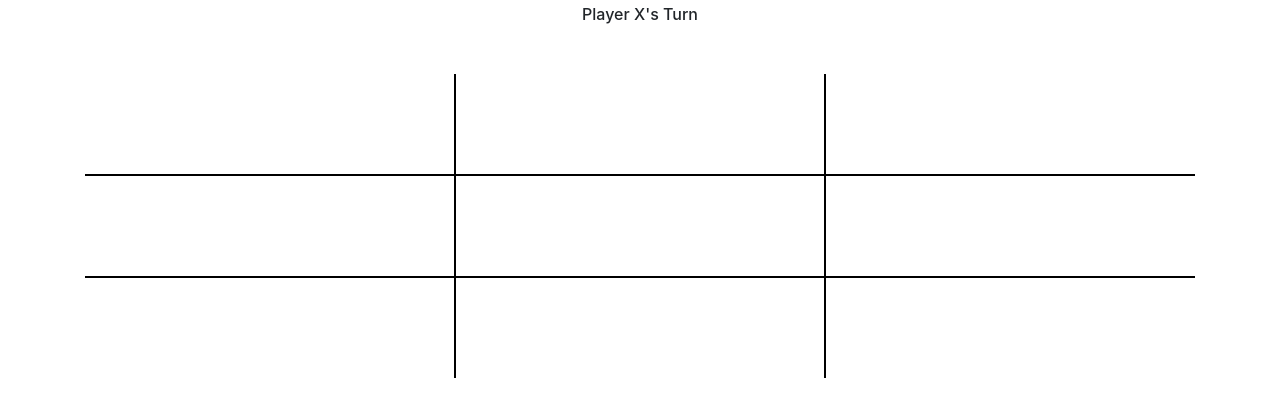
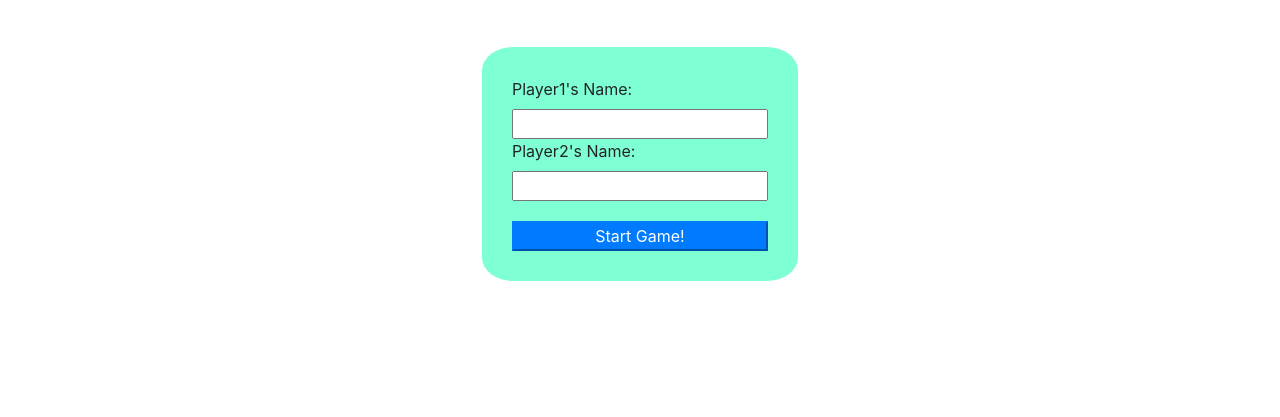
Before and after one commit to jcai8649/TIC-TAC-TOE, a plain HTML site: page index.html in a window 1280 px wide. Shown: the part 51-468 px from the top of the page. Drawn offline with nearby package versions, Linux system fonts and the light colour scheme.

Commit message:
Add player input

```diff
--- a/app.js
+++ b/app.js
@@ -28,11 +28,11 @@ const displayController = (() =>{
     }
 
     const checkWin = (symbol) => {
-
+        debugger;
         let win = [[1,2,3], [4,5,6], [7,8,9], [1,4,7], [2,5,8], [3,6,9], [1,5,9], [3,5,7]];
         let newArr = [];
         for (let i = 0; i < Gameboard.gameBoard.length; i++){
-            if (symbol == Gameboard.gameBoard[i]) {
+            if (symbol === Gameboard.gameBoard[i]) {
                 newArr.push(i+1);
             }
         }
@@ -42,7 +42,7 @@ const displayController = (() =>{
         for (let i = 0; i < win.length; i++){
             if (checker(newArr, win[i])){
                 turn.innerText = `${symbol} wins!` ;
-                break ;
+                break;
             }
             else if (!Gameboard.gameBoard.includes("") && i === win.length - 1){
                 turn.innerText = "It's a tie!"
@@ -58,11 +58,26 @@ const displayController = (() =>{
         }
     }
     return {addMark, render};
+
 })();
 
 const PlayerFactory = (name, symbol, theirTurn) =>{
     return {name, symbol, theirTurn}
 }
 
-const player1 = PlayerFactory("player1", 'X', true);
-const player2 = PlayerFactory("player2", 'O', false);
+function createPlayer(playerName){
+    const player1 = PlayerFactory(playerName, 'X', true);
+    const player2 = PlayerFactory(playerName, 'O', false);
+}
+
+function restart(){
+
+}
+
+function start(){
+
+}
+
+function validation(){
+
+}
--- a/index.html
+++ b/index.html
@@ -10,9 +10,23 @@
 </head>
 <body>
     <h1 class="text-center">Tic-Tac-Toe</h1>
-    <h6 class="turn">Player X's Turn</h6>
+    <!-- <h6 class="turn">Player X's Turn</h6> -->
 
     <main class="container">
+        <div class="formBox">
+            <form>
+                <label for="player1">Player1's Name:</label>
+                <input type="text" class="name" id="player1">
+                <label for="player2">Player2's Name:</label>
+                <input type="text" class="name" id="player2">
+                <button class="startBtn btn-primary">Start Game!</button>
+            </form>
+        </div>
+    </main>
+
+
+
+    <!-- <main class="container">
         <div class="grid">
             <div class="square" id="1" onclick="displayController.addMark(1)"></div>
             <div class="square" id="2" onclick="displayController.addMark(2)"></div>
@@ -24,7 +38,7 @@
             <div class="square" id="8" onclick="displayController.addMark(8)"></div>
             <div class="square" id="9" onclick="displayController.addMark(9)"></div>
         </div>
-    </main>
+    </main> -->
     <script src="app.js"></script>
     <script src="https://cdnjs.cloudflare.com/ajax/libs/underscore.js/1.9.1/underscore-min.js.map"></script>
 </body>
--- a/style.css
+++ b/style.css
@@ -4,9 +4,8 @@
     display:grid;
     grid-template-columns: 1fr 1fr 1fr;
     grid-gap: 2px;
-    background-color: black;
+    background-color: aquamarine;
 }
-
 
 .square{
     padding: 50px;
@@ -16,3 +15,22 @@
 h6{
     text-align: center;
 }
+
+form{
+    display: flex;
+    flex-direction: column;
+    padding: 30px;
+    background-color: aquamarine;
+    border-radius: 10%;
+}
+
+.formBox{
+    display: flex;
+    margin-top: 50px;
+    justify-content: center;
+
+}
+
+.startBtn{
+    margin-top: 20px;
+}
```
